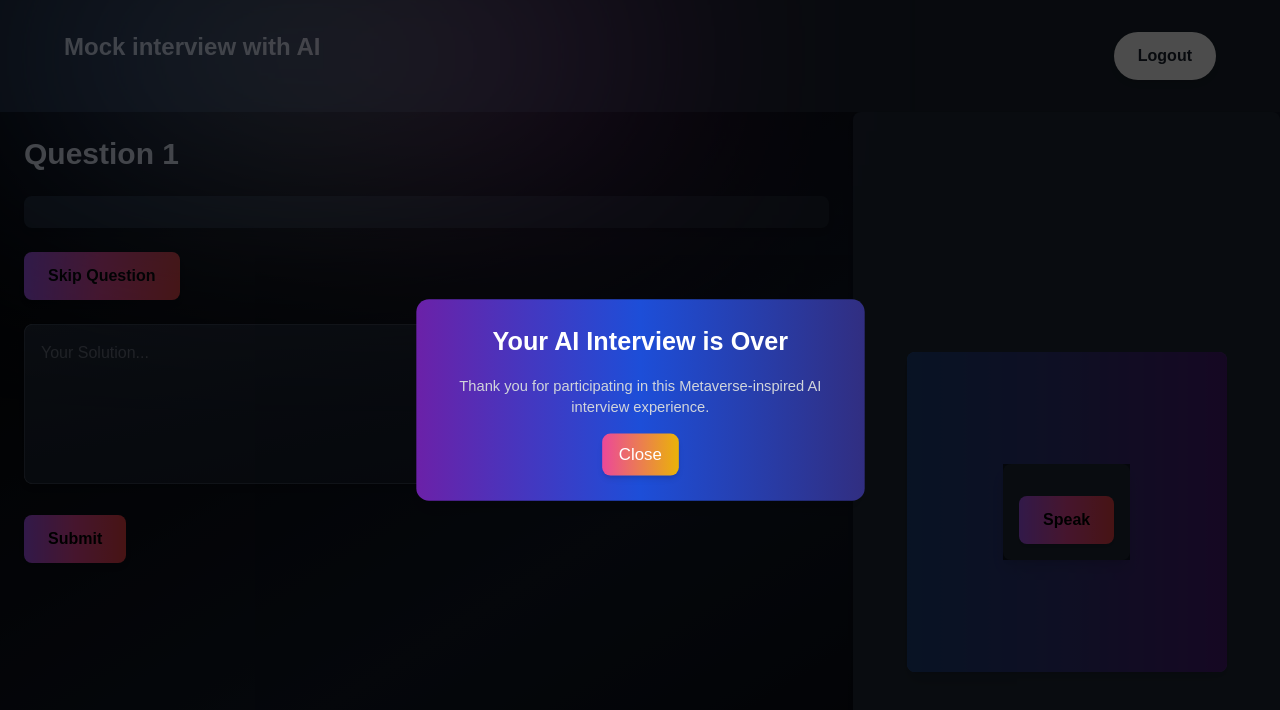
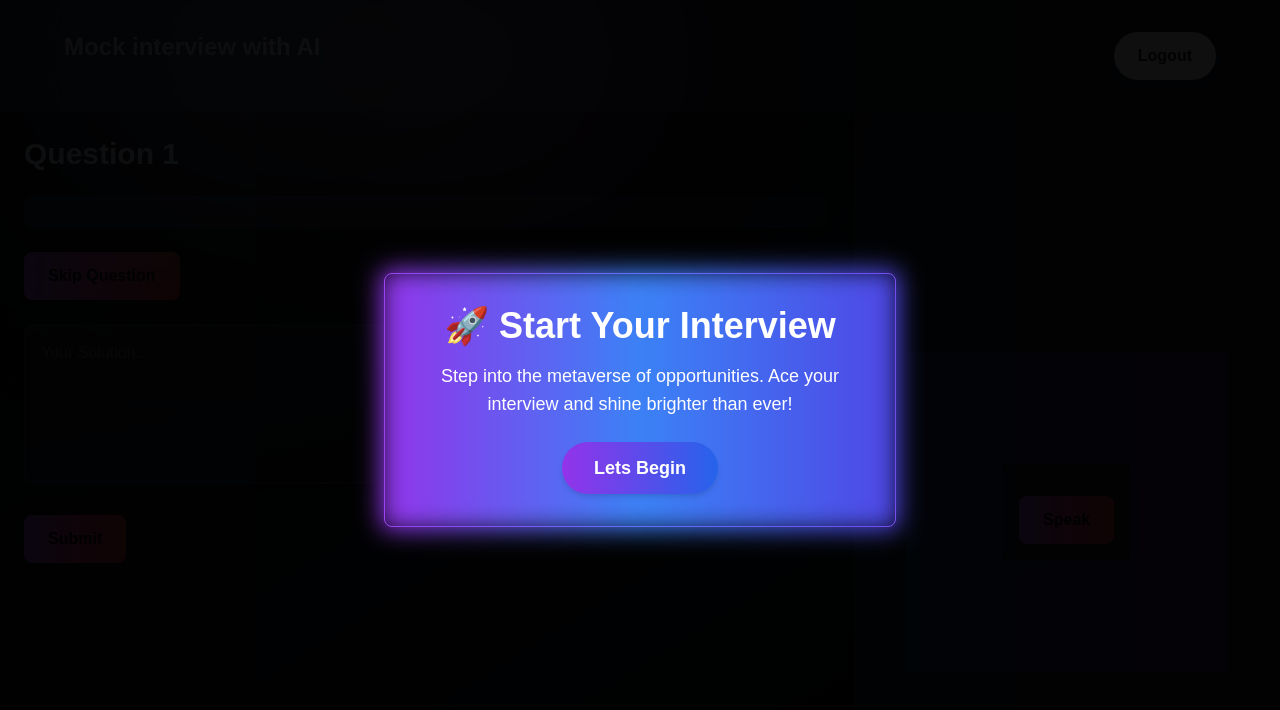
Before and after one commit to prajjwalhacker/next-auth, a Next.js app: page /dashboard/1/interview/1 in a window 1280 px wide. Shown: the top 710 px of the page. Built offline with nearby package versions, Linux system fonts and the light colour scheme; no server answers; a web font is replaced by a local one.

Commit message:
interview modal start changes

```diff
--- a/src/app/_components/InterviewPanel.tsx
+++ b/src/app/_components/InterviewPanel.tsx
@@ -5,6 +5,7 @@ import WebcamWithAudioToText from './WeCam';
 import Cookies from 'js-cookie';
 import { notify } from "../signup/page";
 import TestCompletionModal from "./MOdal";
+import InterviewModal from "./StartInterview";
 
 const InterviewPanel = () => {
   const [currentQuestion, setCurrentQuestion] = useState(0);
@@ -13,6 +14,7 @@ const InterviewPanel = () => {
   const [transcript, setTranscript] = useState("Initializing speech recognition...");
   const [solution, setSolution] = useState('');
   const [answerLoading, setAnswerLooading] = useState(false);
+  const [startInterviewModal, setStartInterviewModal] = useState(true);
   const [isOpen, setIsOpen] = useState(true);
 
   const closeModal = () => setIsOpen(false);
@@ -136,6 +138,7 @@ const InterviewPanel = () => {
         </div>
       </div>
       <TestCompletionModal isOpen={isOpen} closeModal={closeModal}/>
+      <InterviewModal startInterviewModal={startInterviewModal} setStartInterviewModal={setStartInterviewModal}/>
     </div>
   );
 };
--- /dev/null
+++ b/src/app/_components/StartInterview.tsx
@@ -0,0 +1,40 @@
+import React from 'react';
+
+const InterviewModal = ({ startInterviewModal, setStartInterviewModal }: { startInterviewModal: boolean, setStartInterviewModal: (val: any)=>void }) => {
+
+
+  return (
+    startInterviewModal && (
+      <div className="fixed inset-0 flex items-center justify-center bg-black bg-opacity-80 z-50">
+        <div className="relative bg-black border border-purple-500 shadow-lg rounded-lg p-8 w-11/12 max-w-lg text-white">
+          {/* Glow Effect */}
+          <div className="absolute -inset-1 bg-gradient-to-r from-purple-600 via-blue-500 to-indigo-600 rounded-lg blur-md"></div>
+
+          <div className="relative">
+            {/* Header */}
+            <h2 className="text-4xl font-bold text-center mb-4 neon-text">
+              🚀 Start Your Interview
+            </h2>
+
+            {/* Subtext */}
+            <p className="text-lg text-center mb-6">
+              Step into the metaverse of opportunities. Ace your interview and shine brighter than ever!
+            </p>
+
+            {/* Action Button */}
+            <div className="flex justify-center">
+              <button
+                onClick={() => setStartInterviewModal(false)}
+                className="px-8 py-3 rounded-full bg-gradient-to-r from-purple-600 to-blue-600 text-lg font-semibold shadow-md hover:scale-105 transition-transform"
+              >
+                Lets Begin
+              </button>
+            </div>
+          </div>
+        </div>
+      </div>
+    )
+  );
+};
+
+export default InterviewModal;
--- a/src/app/api/interview/create/route.ts
+++ b/src/app/api/interview/create/route.ts
@@ -26,7 +26,7 @@ export async function POST(request: NextRequest) {
       framework,
       yearsOfExperience,
       userId,
-      open: true,
+      open: false,
       close: false
     })
 
--- a/src/app/api/interview/update/route.ts
+++ b/src/app/api/interview/update/route.ts
@@ -10,6 +10,10 @@ connect();
 export async function POST(request: NextRequest) {
     try {
        const { close, open, interviewId } = await request.json();
+
+       console.log("open and close");
+       console.log(open);
+       console.log(close);
 
        if (!interviewId) {
           return NextResponse.json({ msg: "interview id is required" });
```
